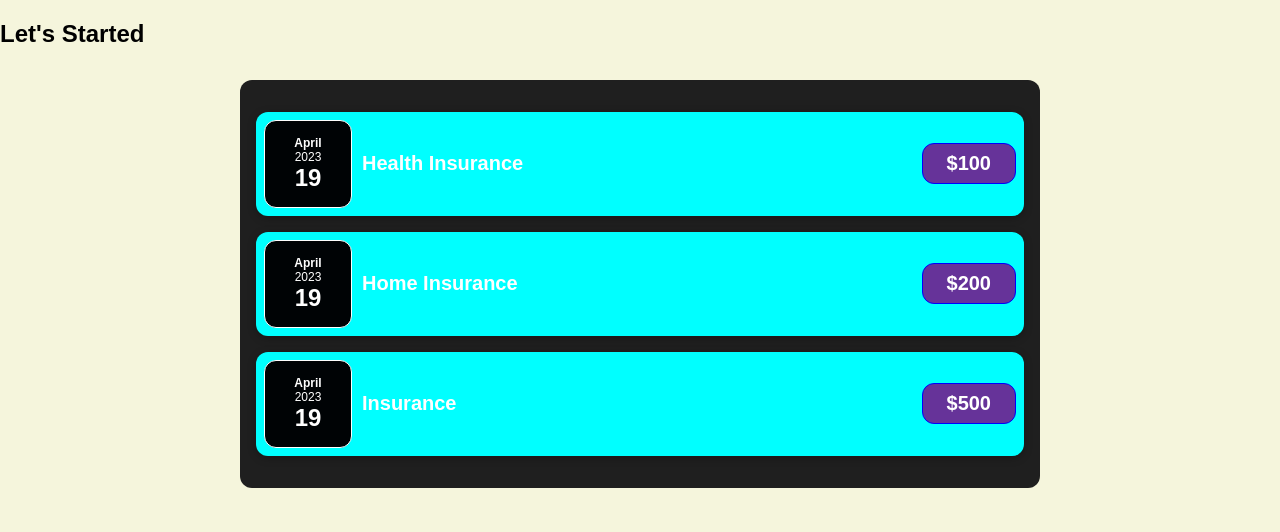
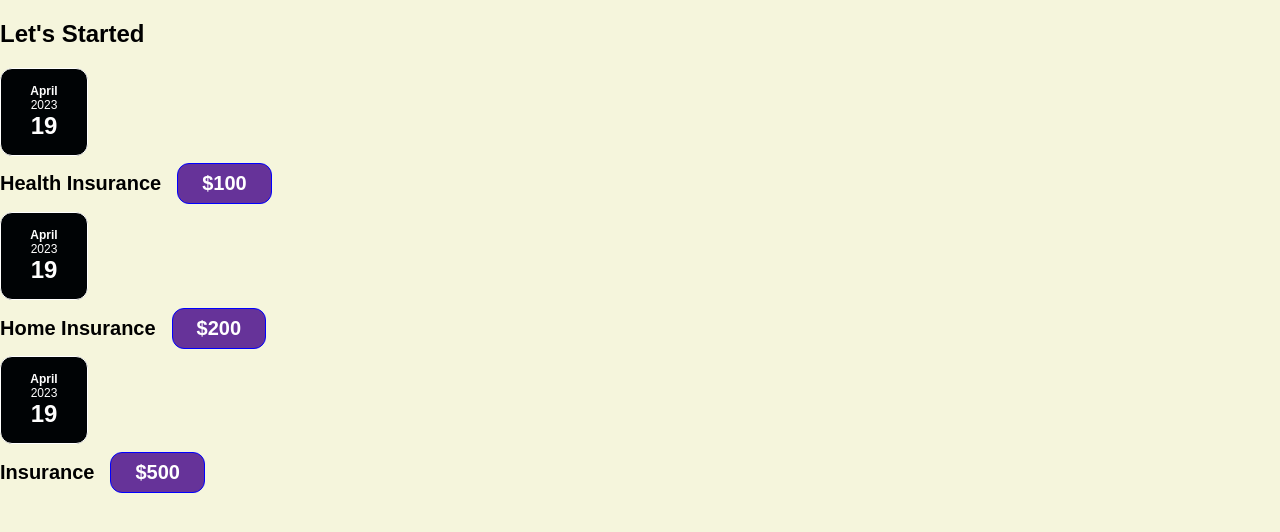
Before and after one commit to officialpradip/LearningReact, a React (Create React App) app in the folder expense-tracker/: page / in a window 1280 px wide. Shown: the top 532 px of the page. Built offline with nearby package versions, Linux system fonts and the light colour scheme.

Commit message:
nested components

```diff
--- /dev/null
+++ b/expense-tracker/src/components/card.css
@@ -0,0 +1,4 @@
+.card{
+    border-radius: 12px;
+    box-shadow: 0 1px 8 px rgba(0, 0, 0, 0.25);
+}
--- /dev/null
+++ b/expense-tracker/src/components/card.js
@@ -0,0 +1,13 @@
+import './card.css'
+
+function Card(props){
+    const classes= 'card'+props.className
+    return(
+        <div className={classes}>
+            {props.children}
+
+        </div>
+    )
+}
+
+export default Card;
--- a/expense-tracker/src/components/expenses.js
+++ b/expense-tracker/src/components/expenses.js
@@ -1,12 +1,13 @@
 import './expenses.css'
+import Card from './card';
 import ExpensesItems from './expensesItems';
 function Expenses(props){
     return(
-        <div className="expenses">
+        <Card className="expenses">
        <ExpensesItems date={props.items[0].date} title={props.items[0].title} price={props.items[0].price}/>
        <ExpensesItems date={props.items[1].date} title={props.items[1].title} price={props.items[1].price}/>
        <ExpensesItems date={props.items[2].date} title={props.items[2].title} price={props.items[2].price}/>
-        </div>
+        </Card>
 
     )
 }
--- a/expense-tracker/src/components/expensesItems.js
+++ b/expense-tracker/src/components/expensesItems.js
@@ -1,14 +1,15 @@
 import './expensesItems.css'
 import ExpenseDate from './expensedate';
+import Card from './card';
 function ExpensesItems(props){
     return(
-        <div className="expense-item">
+        <Card className="expense-item">
             <ExpenseDate date={props.date}/>
             <div className="expense-item-desc">
                 <h2>{props.title}</h2>
                 <div className="expense-item-price">${props.price}</div>
             </div>
-        </div>
+        </Card>
     )
 }
 export default ExpensesItems;
```
